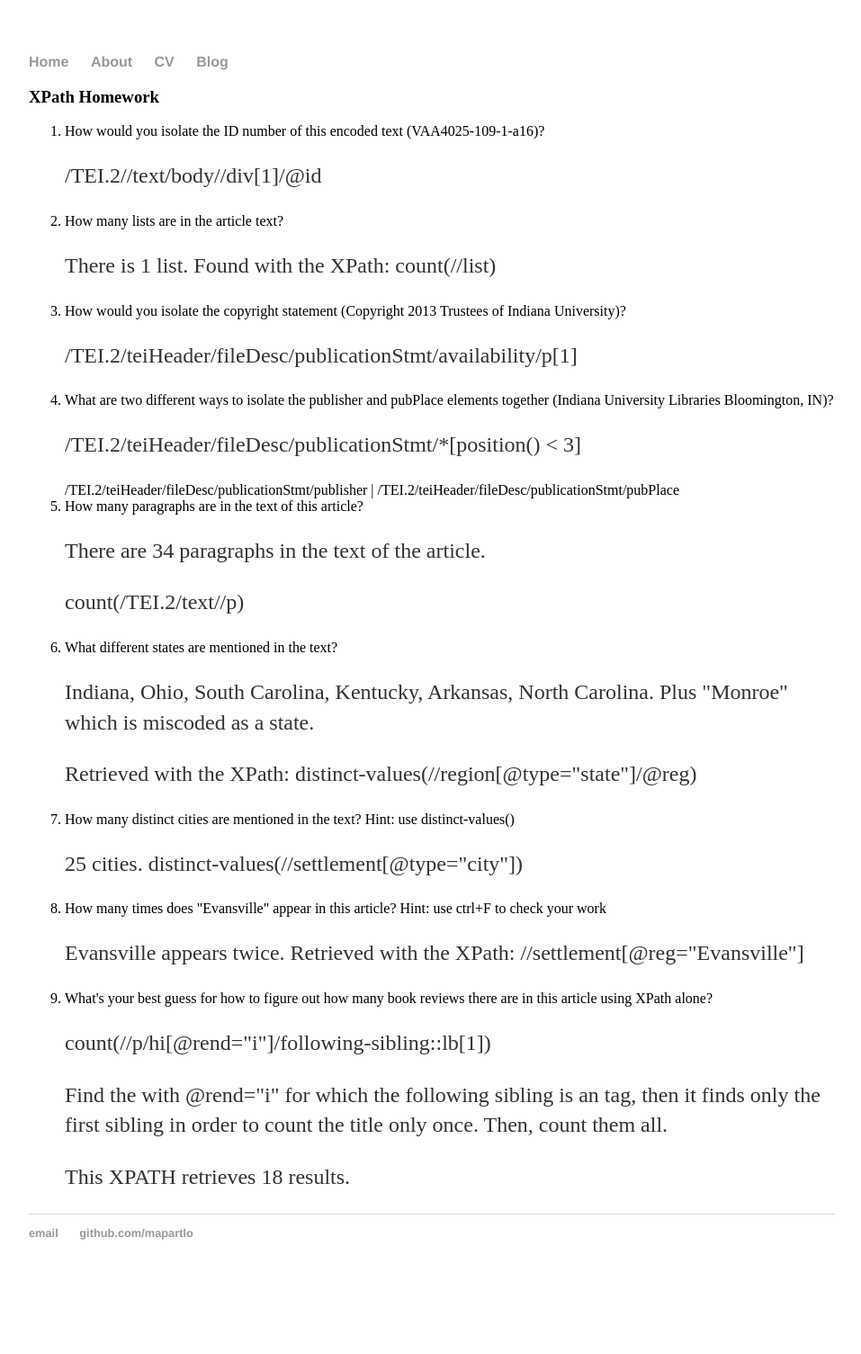
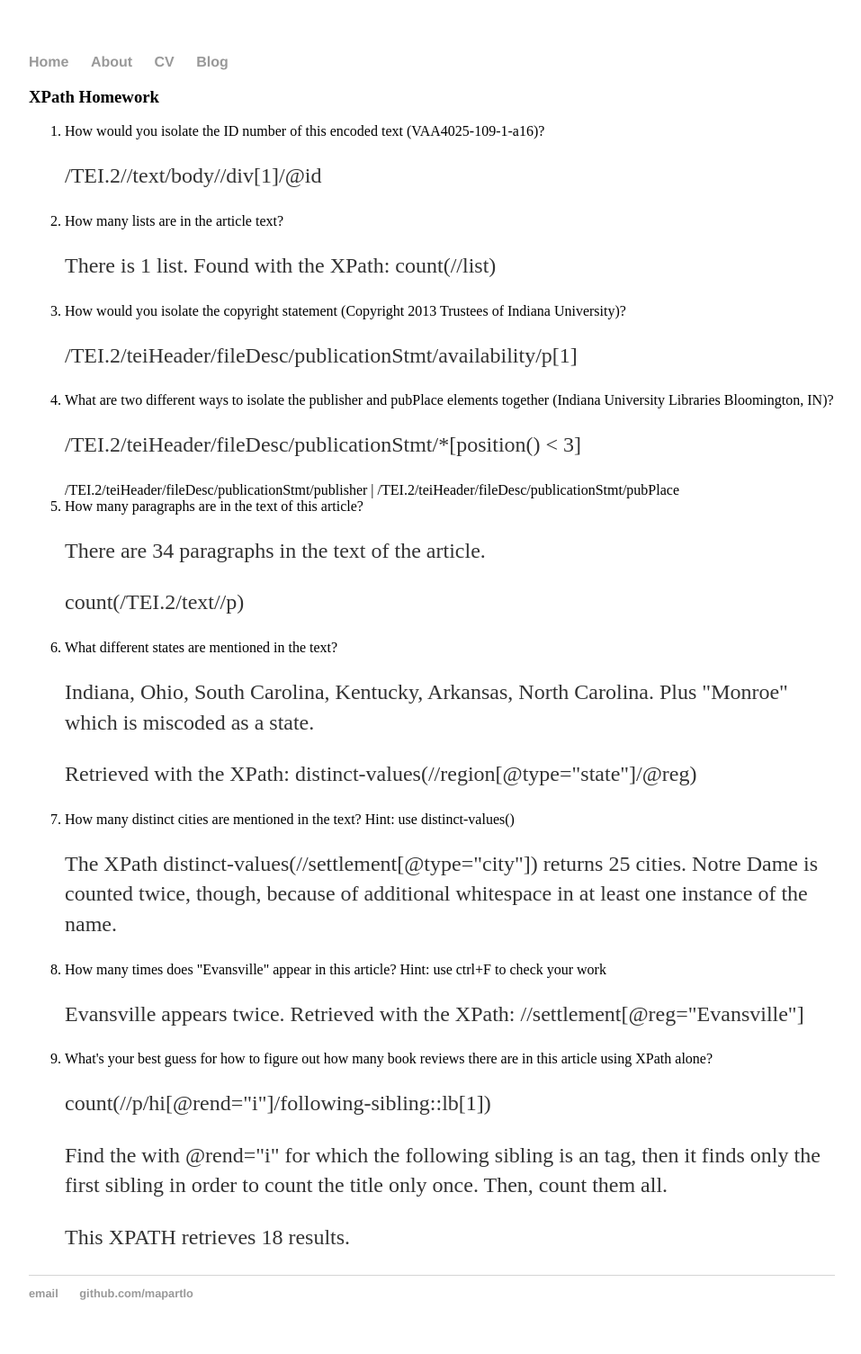
Before and after one commit to miapartlow/mapartlo.github.io, a Jekyll site: the page built from z656/assignment4.html, in a window 1280 px wide. Shown: the whole page at 90% size, without its empty margins (160-1117 px from the left). Built offline with Jekyll 4.4.1, drawn with Linux system fonts in a browser that asks for light colours; before the commit the page ends 1438 px from its top, so only the background shows below that.

Commit message:
Update assignment4.html

```diff
--- a/z656/assignment4.html
+++ b/z656/assignment4.html
@@ -20,7 +20,7 @@ title: "Mia Partlow, Digital Publishing Expert"
 <p>Indiana, Ohio, South Carolina, Kentucky, Arkansas, North Carolina. Plus "Monroe" which is miscoded as a state. </p>
  <p>Retrieved with the XPath: distinct-values(//region[@type="state"]/@reg)</p></li>
 <li>How many distinct cities are mentioned in the text? Hint: use distinct-values()
-<p>25 cities. distinct-values(//settlement[@type="city"])</p></li>
+<p>The XPath distinct-values(//settlement[@type="city"]) returns 25 cities. Notre Dame is counted twice, though, because of additional whitespace in at least one instance of the name.</p></li>
 <li>How many times does "Evansville" appear in this article? Hint: use ctrl+F to check your work
 <p>Evansville appears twice. Retrieved with the XPath: //settlement[@reg="Evansville"] </p></li>
 <li>What's your best guess for how to figure out how many book reviews there are in this article using XPath alone?
```
